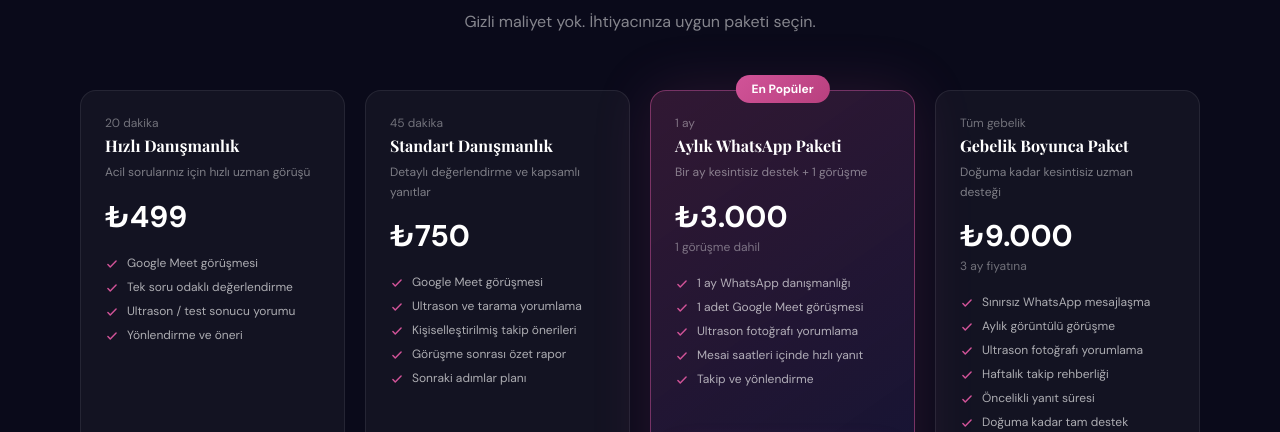
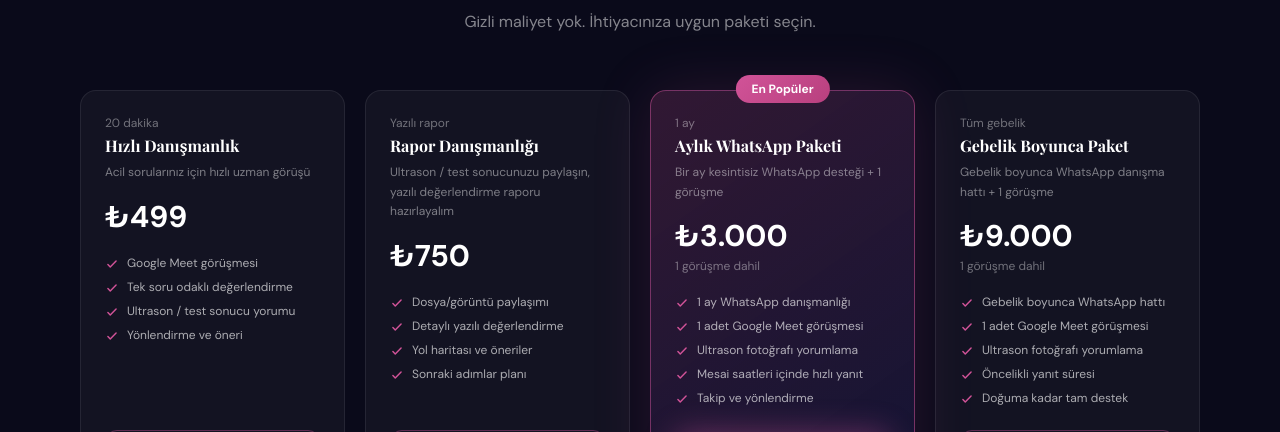
Before and after one commit to mervenurkement-creator/fetaluzman-blog, a Next.js app: page /danismanlik in a window 1280 px wide. Shown: the part 1086-1518 px from the top of the page. Built offline with nearby package versions, Linux system fonts and the light colour scheme; a web font is replaced by a local one.

Commit message:
Update page.tsx

```diff
--- a/src/app/danismanlik/page.tsx
+++ b/src/app/danismanlik/page.tsx
@@ -2,7 +2,7 @@
 
 import { useEffect, useRef, useState } from "react";
 
-const CAL_LINK = "https://cal.com/fetaluzman";
+const CAL_LINK = "https://cal.eu/fetaluzman";
 
 export default function DanismanlikPage() {
   const [isVisible, setIsVisible] = useState(false);
@@ -28,23 +28,24 @@ export default function DanismanlikPage() {
       ],
       highlighted: false,
       badge: null as string | null,
+      calLink: "https://cal.eu/fetaluzman/15min",
     },
     {
       id: 2,
-      name: "Standart Danışmanlık",
-      duration: "45 dakika",
+      name: "Rapor Danışmanlığı",
+      duration: "Yazılı rapor",
       price: "750",
       priceNote: undefined,
-      description: "Detaylı değerlendirme ve kapsamlı yanıtlar",
+      description: "Ultrason / test sonucunuzu paylaşın, yazılı değerlendirme raporu hazırlayalım",
       features: [
-        "Google Meet görüşmesi",
-        "Ultrason ve tarama yorumlama",
-        "Kişiselleştirilmiş takip önerileri",
-        "Görüşme sonrası özet rapor",
+        "Dosya/görüntü paylaşımı",
+        "Detaylı yazılı değerlendirme",
+        "Yol haritası ve öneriler",
         "Sonraki adımlar planı",
       ],
       highlighted: false,
       badge: null as string | null,
+      calLink: "https://cal.eu/fetaluzman/30min",
     },
     {
       id: 3,
@@ -52,7 +53,7 @@ export default function DanismanlikPage() {
       duration: "1 ay",
       price: "3.000",
       priceNote: "1 görüşme dahil",
-      description: "Bir ay kesintisiz destek + 1 görüşme",
+      description: "Bir ay kesintisiz WhatsApp desteği + 1 görüşme",
       features: [
         "1 ay WhatsApp danışmanlığı",
         "1 adet Google Meet görüşmesi",
@@ -62,24 +63,25 @@ export default function DanismanlikPage() {
       ],
       highlighted: true,
       badge: "En Popüler" as string | null,
+      calLink: "https://cal.eu/fetaluzman/aylik-whatsapp-paketi",
     },
     {
       id: 4,
       name: "Gebelik Boyunca Paket",
       duration: "Tüm gebelik",
       price: "9.000",
-      priceNote: "3 ay fiyatına",
-      description: "Doğuma kadar kesintisiz uzman desteği",
+      priceNote: "1 görüşme dahil",
+      description: "Gebelik boyunca WhatsApp danışma hattı + 1 görüşme",
       features: [
-        "Sınırsız WhatsApp mesajlaşma",
-        "Aylık görüntülü görüşme",
+        "Gebelik boyunca WhatsApp hattı",
+        "1 adet Google Meet görüşmesi",
         "Ultrason fotoğrafı yorumlama",
-        "Haftalık takip rehberliği",
         "Öncelikli yanıt süresi",
         "Doğuma kadar tam destek",
       ],
       highlighted: false,
       badge: null as string | null,
+      calLink: "https://cal.eu/fetaluzman/gebelik-boyunca-paket",
     },
   ];
 
@@ -265,7 +267,7 @@ export default function DanismanlikPage() {
               </ul>
 
               <a
-                href={CAL_LINK}
+                href={pkg.calLink}
                 target="_blank"
                 rel="noopener noreferrer"
                 className="block text-center py-3 rounded-xl font-semibold text-sm transition-all duration-300 hover:scale-105"
```
